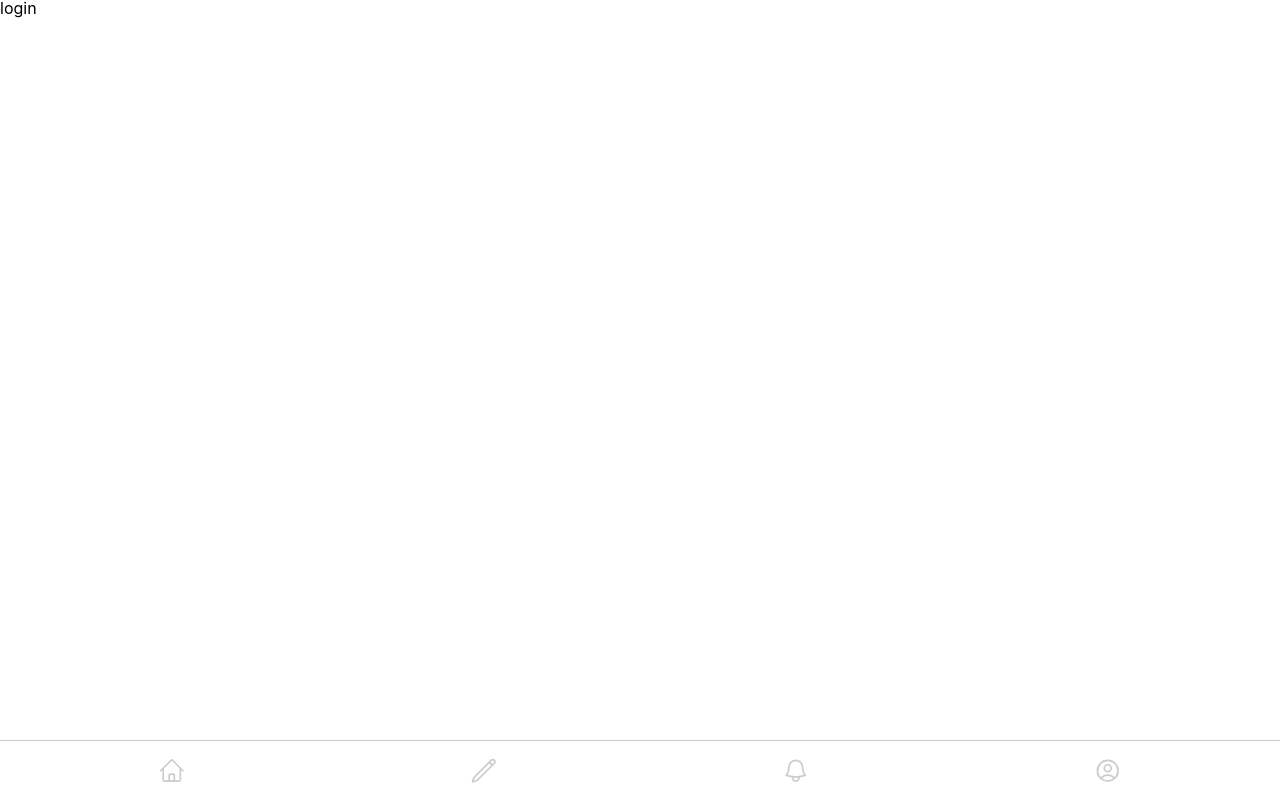
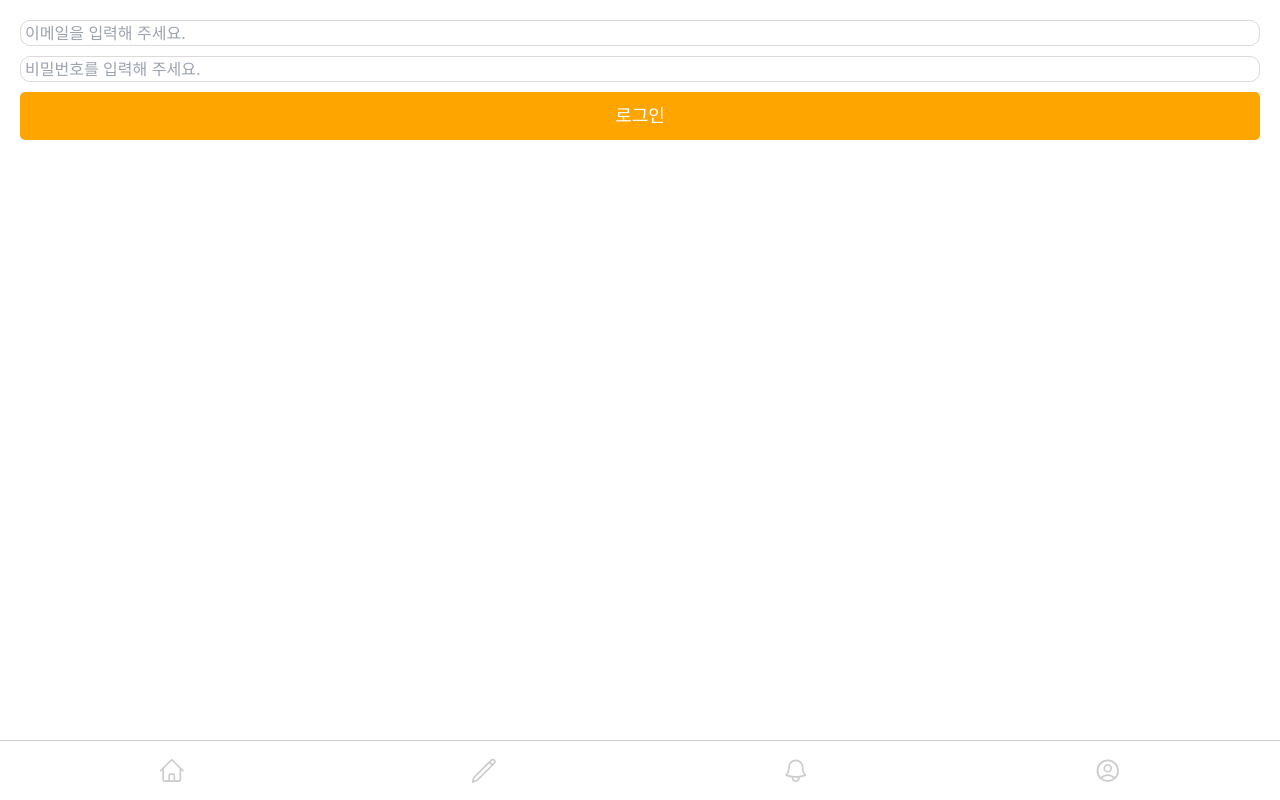
Before and after one commit to prgrms-fe-devcourse/FEDC5_MatNam_Ducki, a React (Vite) app: page /signin in a window 1280 px wide. Built offline with nearby package versions, Linux system fonts and the light colour scheme; no server answers.

Commit message:
[✨feat]: useAuth hook을 이용해 로그인 API 호출, 인증 로직 구현

```diff
--- a/src/components/SigininForm/SigninForm.tsx
+++ b/src/components/SigininForm/SigninForm.tsx
@@ -1,5 +1,7 @@
 import { SubmitHandler, useForm } from 'react-hook-form';
+import { useNavigate } from 'react-router-dom';
 
+import { useSignIn } from '@/hooks/useAuth';
 import { HookFormInputListProps } from '@/types/input';
 
 import HookFormInput from '../Common/HookFormInput';
@@ -17,7 +19,22 @@ export default function SigninForm() {
     formState: { errors, isValid },
   } = useForm<SigninValues>();
 
-  const onSubmit: SubmitHandler<SigninValues> = (data) => console.log(data);
+  const navigate = useNavigate();
+
+  const navigateToMainPage = () => {
+    navigate('/');
+  };
+
+  const handleSignInSuccess = () => {
+    navigateToMainPage();
+    alert('로그인 되었어요!');
+  };
+
+  const { mutate } = useSignIn({ onSuccess: handleSignInSuccess });
+
+  const onSubmit: SubmitHandler<SigninValues> = (signInInput) => {
+    mutate(signInInput);
+  };
 
   const signinInputList: HookFormInputListProps<SigninValues> = [
     {
@@ -37,12 +54,9 @@ export default function SigninForm() {
   return (
     <FormWrapper onSubmit={handleSubmit(onSubmit)}>
       {signinInputList.map((props) => (
-        <HookFormInput
-          key={props.name}
-          register={register}
-          errors={errors}
-          {...props}
-        />
+        <div key={props.name}>
+          <HookFormInput register={register} errors={errors} {...props} />
+        </div>
       ))}
       <SigninButton type="submit" isValid={isValid}>
         로그인
--- a/src/pages/SigninPage.tsx
+++ b/src/pages/SigninPage.tsx
@@ -1,3 +1,9 @@
+import SigninForm from '@/components/SigininForm/SigninForm';
+
 export default function SigninPage() {
-  return <div>login</div>;
+  return (
+    <div>
+      <SigninForm />
+    </div>
+  );
 }
```
